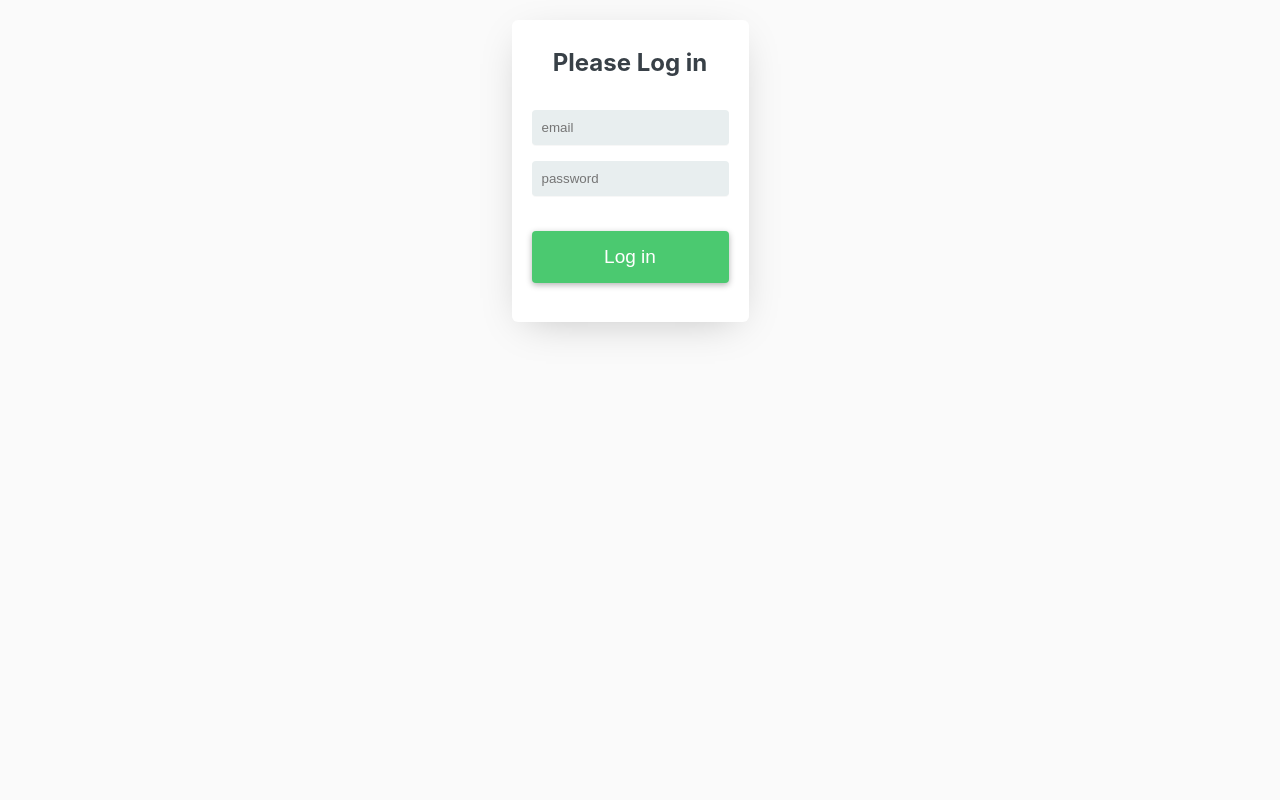
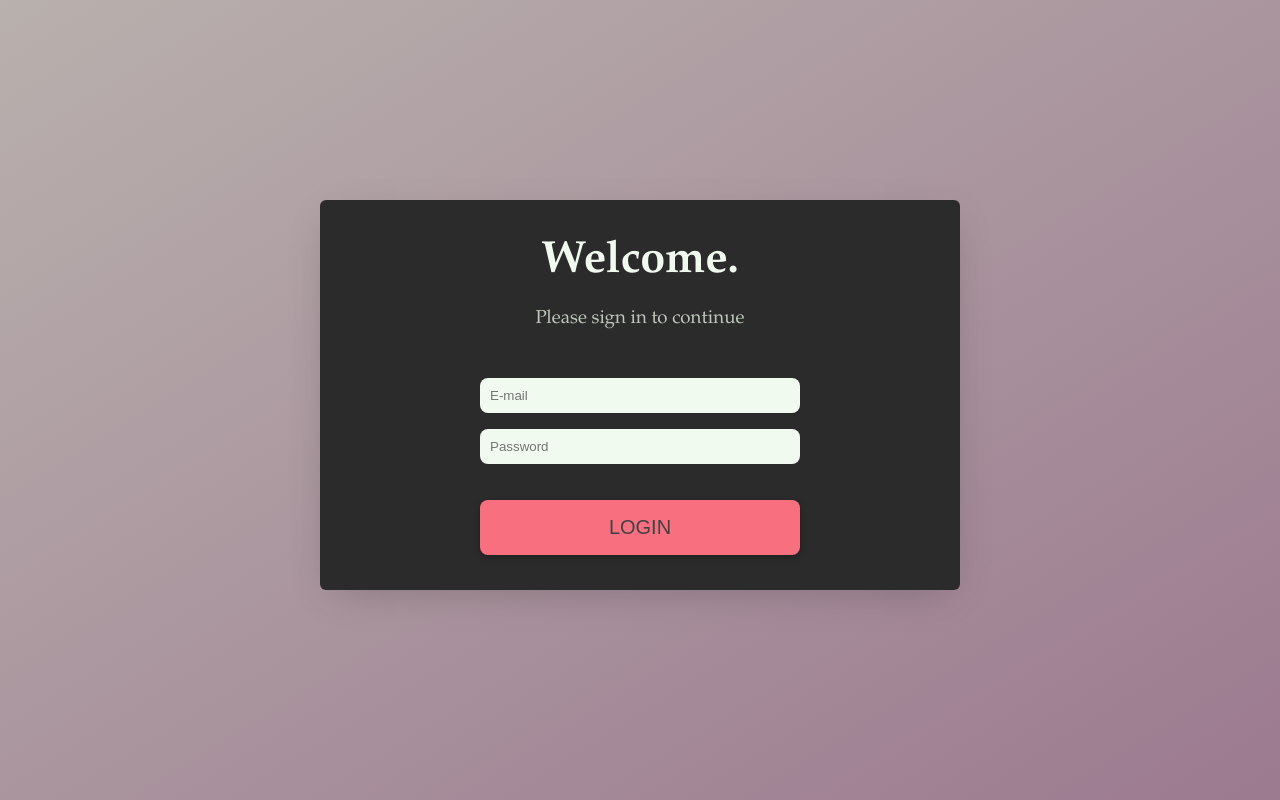
Before and after one commit to joeywu63/action_item_manager, a React (Create React App) app in the folder action-item-manager/: page / in a window 1280 px wide. Built offline with nearby package versions, Linux system fonts and the light colour scheme.

Commit message:
styled login panel

```diff
--- a/action-item-manager/src/apps/LoginPage/components/LoginPanel.js
+++ b/action-item-manager/src/apps/LoginPage/components/LoginPanel.js
@@ -3,40 +3,69 @@ import Panel from 'common/Panel';
 import styled from 'styled-components';
 import Button from 'common/Button';
 
+import { COLOURS } from 'utils/constants';
+
+const LoginWrapper = styled.div`
+    display: flex;
+    flex-direction: column;
+    align-items: center;
+    min-width: 100%;
+    min-height: 100vh;
+    background-image: linear-gradient(
+        to bottom right,
+        ${COLOURS.darkPrimary},
+        #bcb8b1,
+        #834a75
+    );
+    background-size: 400% 400%;
+    animation: gradient 15s ease infinite;
+    @keyframes gradient {
+        0% {
+            background-position: 0% 50%;
+        }
+        50% {
+            background-position: 100% 50%;
+        }
+        100% {
+            background-position: 0% 50%;
+        }
+    }
+`;
+
 const FormContainer = styled.div`
     display: flex;
     flex-direction: column;
     align-items: center;
-    background-color: #fff;
+    background-color: ${COLOURS.darkPrimary};
 `;
 
 const Login = styled.input`
-    color: #384047;
-    background-color: #e8eeef;
+    color: ${COLOURS.darkPrimary};
+    background-color: ${COLOURS.lightPrimary};
     box-shadow: 0 1px 0 rgba(0, 0, 0, 0.03);
+    width: 300px;
     padding: 10px;
     border: none;
-    border-radius: 4px;
+    border-radius: 8px;
     margin-bottom: 1.2em;
 `;
 
 const LoginButton = styled(Button)`
-    width: 100%;
-    font-weight: 400;
+    width: 320px;
+    font-weight: 500;
     text-align: center;
-    font-size: 19px;
-    color: #fff;
-    background-color: #4bc970;
-    width: 100%;
+    font-size: 20px;
+    color: ${COLOURS.darkSecondary};
+    background-color: #f87080;
     border: none;
-    border-radius: 4px;
+    border-radius: 8px;
     padding: 0.8em;
     margin-top: 1em;
     margin-bottom: 1em;
     box-shadow: 0px 2px 6px rgba(0, 0, 0, 0.3);
     cursor: pointer;
     :hover {
-        background-color: #35a556;
+        background-color: ${COLOURS.lightSecondary};
         box-shadow: 0px 6px 10px rgba(0, 0, 0, 0.3);
         transform: translateY(-5px);
         position: relative;
@@ -50,22 +79,38 @@ const LoginButton = styled(Button)`
     }
 `;
 
-const Title = styled.h2`
+const Title = styled.h1`
+    font-family: "Palatino Linotype", "Book Antiqua", Palatino, Georgia, serif;
     font-weight: 700;
-    color: #384047;
+    font-size: 45px;
+    color: ${COLOURS.lightPrimary};
     text-align: center;
     line-height: 1.5em;
-    margin-bottom: 1.2em;
+    margin-bottom: 0.1em;
+    margin-top: 0.2em;
+`;
+
+const Subtitle = styled.h3`
+    font-family: "Palatino Linotype", "Book Antiqua", Palatino, Georgia, serif;
+    font-weight: 500;
+    color: ${COLOURS.lightSecondary};
+    text-align: center;
+    line-height: 1.5em;
+    margin-bottom: 2.4em;
     margin-top: 0.2em;
 `;
 
 const StyledPanel = styled(Panel)`
-    background-color: #fff;
+    display: flex;
+    flex-direction: column;
+    align-items: center;
+    background-color: ${COLOURS.darkPrimary};
     border-radius: 6px;
-    max-width: 400px;
+    width: 600px;
     box-shadow: 0 10px 40px -14px rgba(0, 0, 0, 0.25);
-    max-height: 400px;
+    height: 350px;
     border: 1px none;
+    margin: 25vh;
 `;
 
 class LoginPanel extends React.Component {
@@ -92,15 +137,17 @@ class LoginPanel extends React.Component {
 
     render() {
         return (
+            <LoginWrapper>
                 <StyledPanel>
                     <form>
                         <FormContainer>
-                        <Title>Please Log in</Title>
+                            <Title>Welcome.</Title>
+                            <Subtitle>Please sign in to continue</Subtitle>
                             <div>
                                 <Login
                                     type="text"
                                     name="email"
-                                placeholder="email"
+                                    placeholder="E-mail"
                                     onChange={this.handleChange}
                                 />
                             </div>
@@ -108,18 +155,19 @@ class LoginPanel extends React.Component {
                                 <Login
                                     type="password"
                                     name="password"
-                                placeholder="password"
+                                    placeholder="Password"
                                     onChange={this.handleChange}
                                 />
                             </div>
                         </FormContainer>
                         <LoginButton
-                        text="Log in"
+                            text="LOGIN"
                             className={LoginButton}
                             onClick={this.handleLogin}
                         />
                     </form>
                 </StyledPanel>
+            </LoginWrapper>
         );
     }
 }
```
Lines whose indentation alone changed are shown as unchanged.
